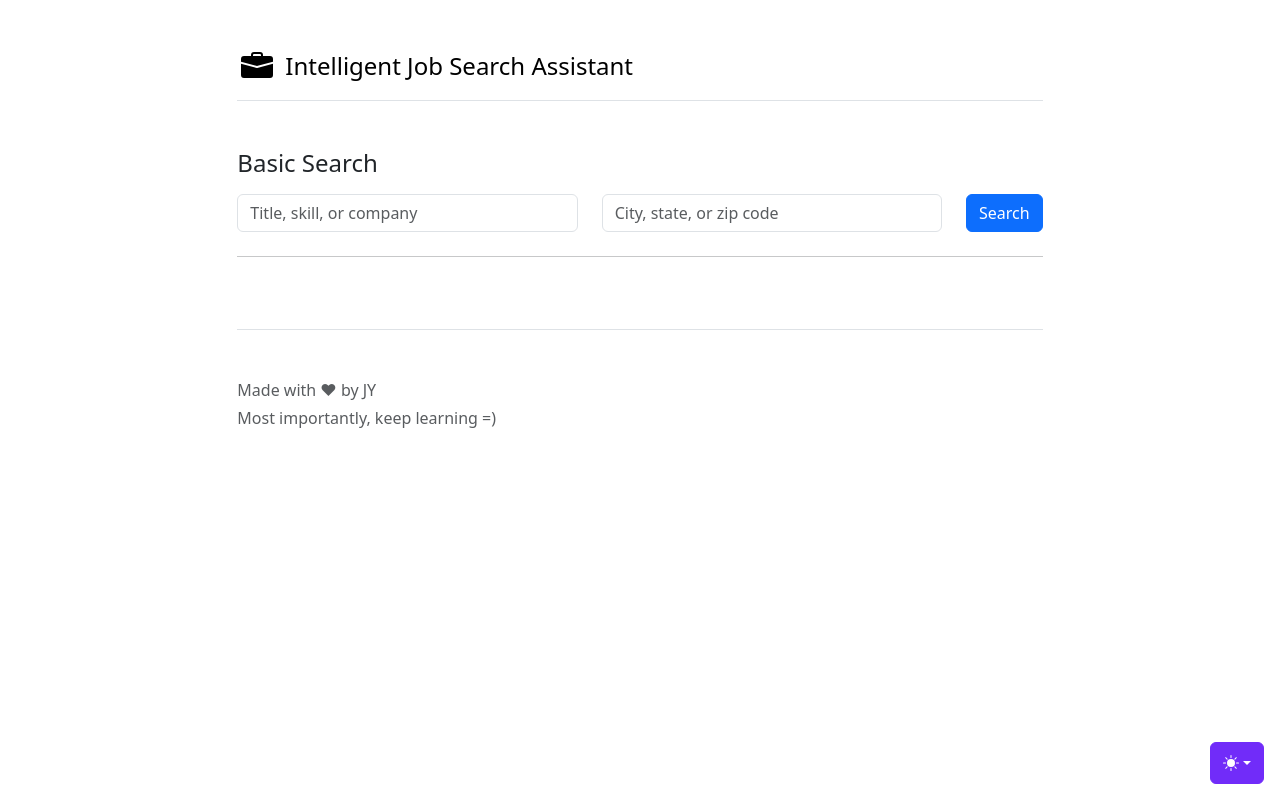
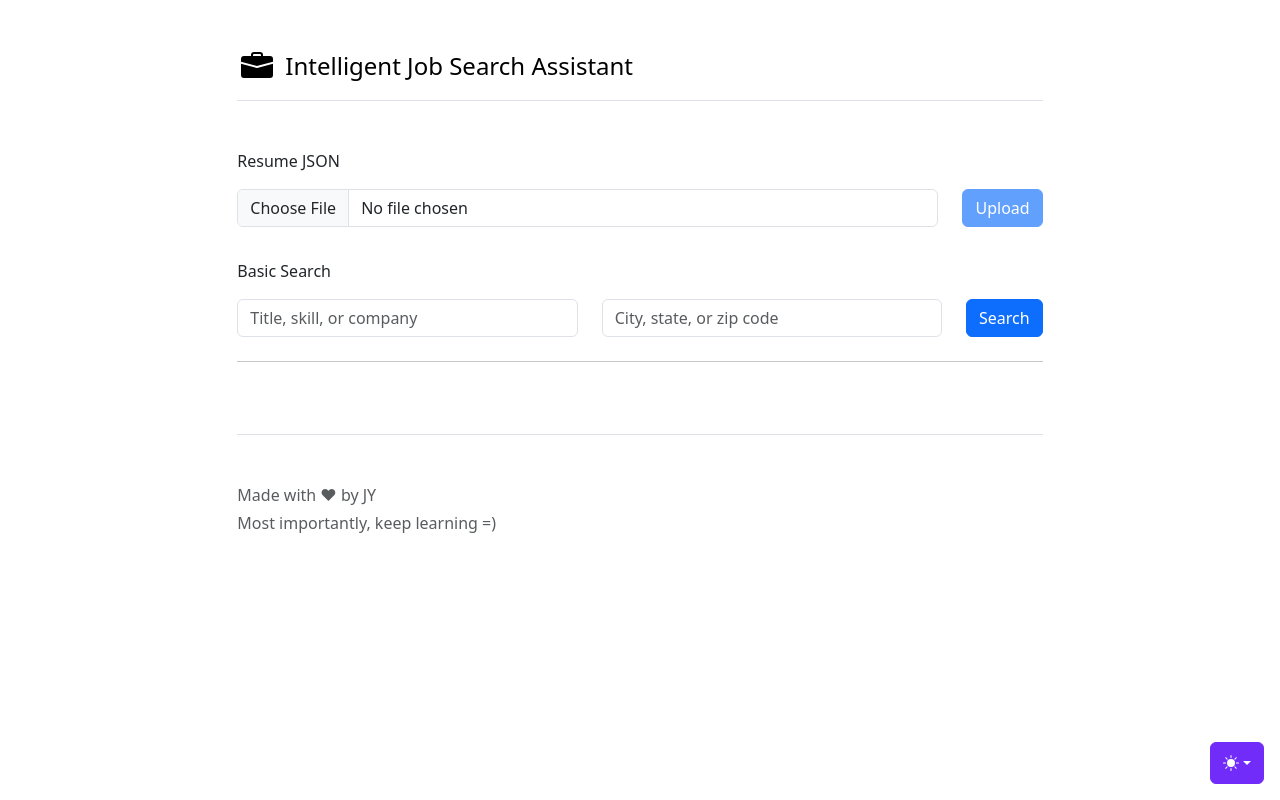
Before and after one commit to li-jiang-yan/ai-job-search-solution, a React (Vite) app in the folder vite-project/: page / in a window 1280 px wide. Built offline with nearby package versions, Linux system fonts and the light colour scheme.

Commit message:
added support for upload of resume

```diff
--- a/vite-project/src/components/BasicSearch.jsx
+++ b/vite-project/src/components/BasicSearch.jsx
@@ -18,8 +18,8 @@ function BasicSearch({ formData, setFormData, isSearching, setIsSearching }) {
   };
 
   return (
-    <Form onSubmit={handleSubmit}>
-      <h4 className='mb-3'>Basic Search</h4>
+    <Form className='mb-3' onSubmit={handleSubmit}>
+      <p>Basic Search</p>
       <Row>
         <Form.Group as={Col}>
           <Form.Control
--- a/vite-project/src/components/Home.jsx
+++ b/vite-project/src/components/Home.jsx
@@ -1,15 +1,18 @@
 import BasicSearch from './BasicSearch';
+import ResumeUpload from './ResumeUpload';
 import SearchResults from './SearchResults';
 
 const Home = ({
+  setResume,
   formData,
   setFormData,
-  output,
   isSearching,
   setIsSearching,
+  output,
 }) => {
   return (
     <>
+      <ResumeUpload setResume={setResume} />
       <BasicSearch
         formData={formData}
         setFormData={setFormData}
--- a/vite-project/src/components/Main.jsx
+++ b/vite-project/src/components/Main.jsx
@@ -7,6 +7,9 @@ import View from './View';
 const Main = () => {
   const [queue, setQueue] = useState([]);
   const [output, setOutput] = useState({});
+
+  // ResumeUpload
+  const [resume, setResume] = useState({});
 
   // BasicSearch
   const [formData, setFormData] = useState({
@@ -96,11 +99,12 @@ const Main = () => {
             path='/'
             element={
               <Home
+                setResume={setResume}
                 formData={formData}
                 setFormData={setFormData}
-                output={output}
                 isSearching={isSearching}
                 setIsSearching={setIsSearching}
+                output={output}
               />
             }
           />
--- /dev/null
+++ b/vite-project/src/components/ResumeUpload.jsx
@@ -0,0 +1,48 @@
+import { useState } from 'react';
+import Button from 'react-bootstrap/Button';
+import Col from 'react-bootstrap/Col';
+import Form from 'react-bootstrap/Form';
+import Row from 'react-bootstrap/Row';
+
+const ResumeUpload = ({ setResume }) => {
+  const [buttonEnabled, setButtonEnabled] = useState(false);
+  const [file, setFile] = useState(null);
+
+  const handleFileChange = (event) => {
+    setFile(event.target.files[0]);
+    setButtonEnabled(Boolean(event.target.files.length));
+  };
+
+  const handleSubmit = async (event) => {
+    event.preventDefault();
+
+    try {
+      const text = await file.text();
+      setResume(JSON.parse(text));
+    } catch (error) {
+      console.error('Error parsing JSON:', error);
+    }
+  };
+
+  return (
+    <Form className='mb-3' onSubmit={handleSubmit}>
+      <p>Resume JSON</p>
+      <Row>
+        <Form.Group as={Col} controlId='formFile' className='mb-3'>
+          <Form.Control
+            type='file'
+            accept='.json'
+            onChange={handleFileChange}
+          />
+        </Form.Group>
+        <Col xs='auto'>
+          <Button type='submit' disabled={!buttonEnabled}>
+            Upload
+          </Button>
+        </Col>
+      </Row>
+    </Form>
+  );
+};
+
+export default ResumeUpload;
```
